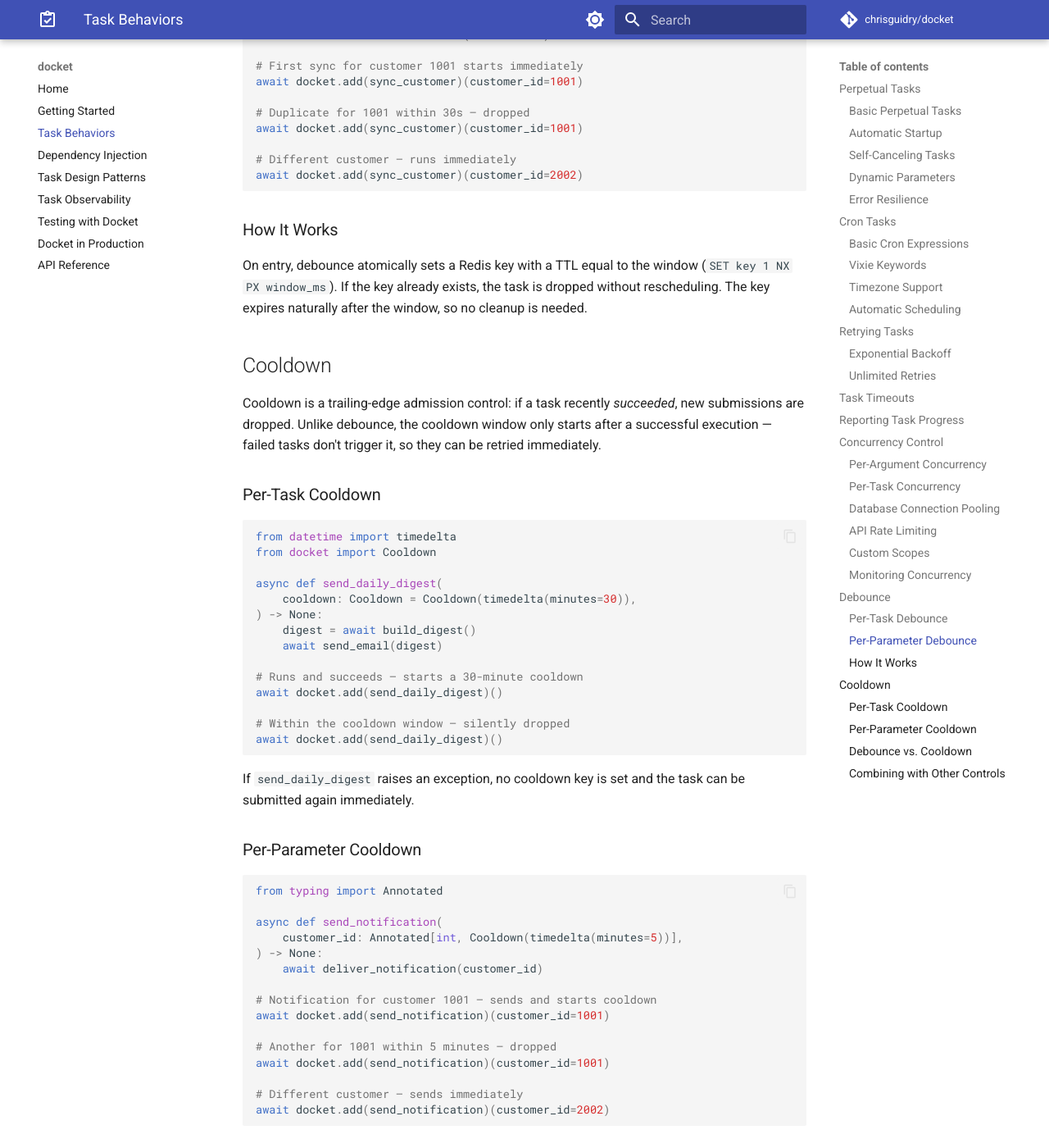
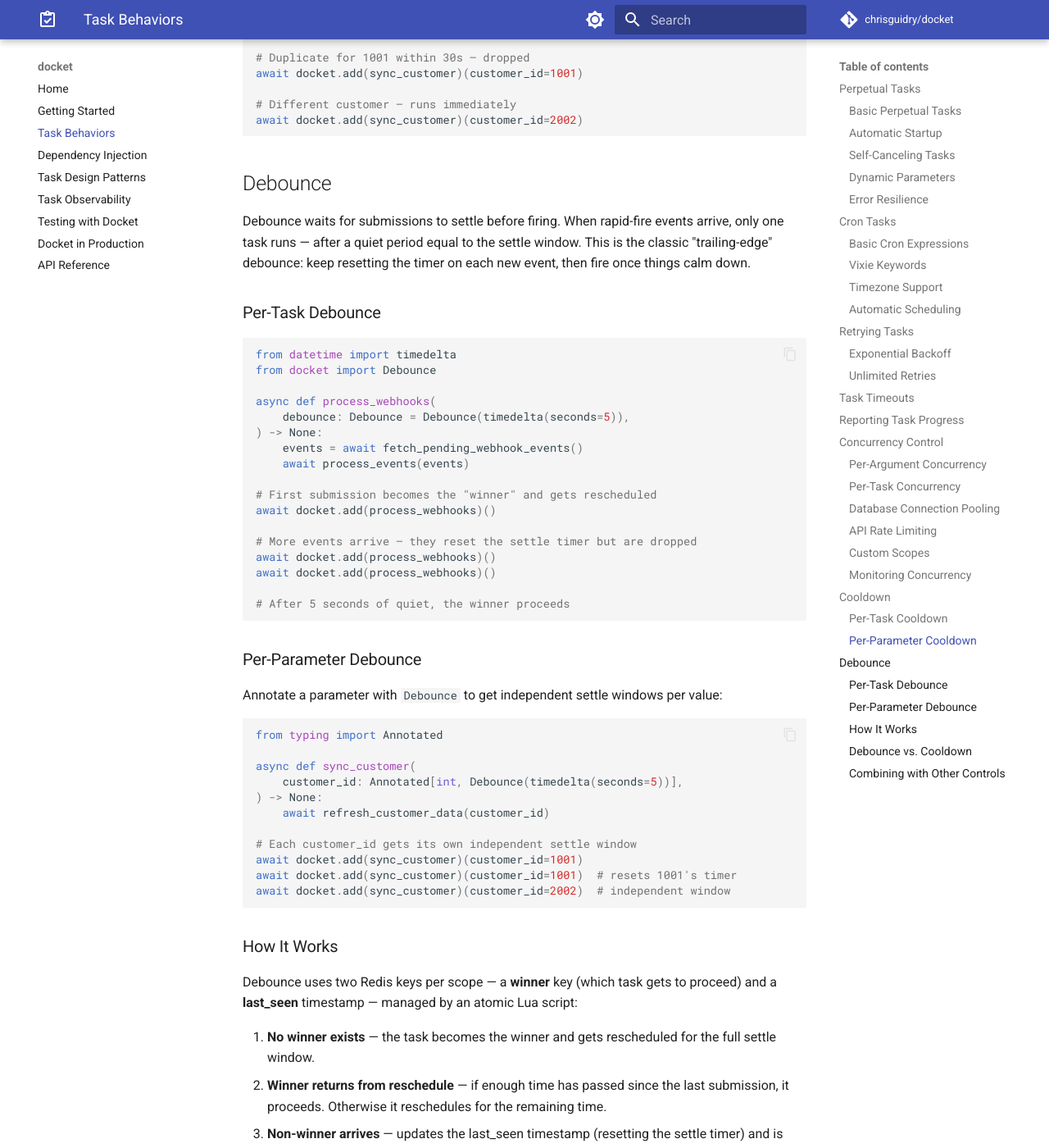
Before and after one commit to chrisguidry/docket, an MkDocs documentation site: the page built from docs/task-behaviors.md, in a window 1280 px wide and 1400 px high, scrolled down 9859 px. Shown: the whole window at 82% size. Built offline with MkDocs 1.6.1 and Material for MkDocs 9.7.7, drawn with Linux system fonts in a browser that asks for light colours; comment, search, counter and statistics services are not loaded; some of the changed text lies outside the part shown.

Commit message:
Rework Debounce/Cooldown semantics and add true debounce
After reviewing what we shipped in 1b08852, we realized the names were backwards:
what we called "Debounce" (execute first, drop duplicates) is really a cooldown,
and we were missing true debounce (wait for things to settle, then fire once).

- **Cooldown** (formerly Debounce): same SET NX PX logic, just renamed with
  `cooldown:` key prefix
- **Debounce** (new): Lua script with winner + last_seen keys. First submission
  becomes the winner and bounces via reschedule until the settle window passes
  without new activity, then proceeds. Non-winners are immediately dropped.
- Removed the old success-anchored Cooldown (check on entry, set on exit)
- Added `retry_delay` to `AdmissionBlocked` so Debounce can tell the worker
  exactly how long to wait rather than using the fixed default

Closes #322, closes #161.

Co-Authored-By: Claude Opus 4.6 <noreply@anthropic.com>

````diff
--- a/docs/task-behaviors.md
+++ b/docs/task-behaviors.md
@@ -421,20 +421,18 @@ async def monitor_concurrency_usage() -> None:
     duplication and is consistent with Debounce, Cooldown, and other
     dependencies.
 
-## Debounce
+## Cooldown
 
-Debounce is a leading-edge admission control: if a task was recently started, duplicate submissions within the window are silently dropped. This is useful for deduplicating rapid-fire events like webhooks, where the same event may arrive multiple times in quick succession.
+Cooldown executes the first submission immediately, then drops duplicates within a window. On entry it atomically sets a Redis key with a TTL (`SET key 1 NX PX window_ms`). If the key already exists the task is silently dropped. The key expires naturally after the window.
 
-### Per-Task Debounce
-
-Apply debounce to the whole task so only one execution can start within the window:
+### Per-Task Cooldown
 
 ```python
 from datetime import timedelta
-from docket import Debounce
+from docket import Cooldown
 
 async def process_webhooks(
-    debounce: Debounce = Debounce(timedelta(seconds=30)),
+    cooldown: Cooldown = Cooldown(timedelta(seconds=30)),
 ) -> None:
     events = await fetch_pending_webhook_events()
     await process_events(events)
@@ -446,15 +444,15 @@ await docket.add(process_webhooks)()
 await docket.add(process_webhooks)()
 ```
 
-### Per-Parameter Debounce
+### Per-Parameter Cooldown
 
-Annotate a parameter with `Debounce` to debounce based on its value. Different values get independent windows:
+Annotate a parameter with `Cooldown` to apply independent windows per value:
 
 ```python
 from typing import Annotated
 
 async def sync_customer(
-    customer_id: Annotated[int, Debounce(timedelta(seconds=30))],
+    customer_id: Annotated[int, Cooldown(timedelta(seconds=30))],
 ) -> None:
     await refresh_customer_data(customer_id)
 
@@ -468,62 +466,65 @@ await docket.add(sync_customer)(customer_id=1001)
 await docket.add(sync_customer)(customer_id=2002)
 ```
 
-### How It Works
+## Debounce
 
-On entry, debounce atomically sets a Redis key with a TTL equal to the window (`SET key 1 NX PX window_ms`). If the key already exists, the task is dropped without rescheduling. The key expires naturally after the window, so no cleanup is needed.
+Debounce waits for submissions to settle before firing. When rapid-fire events arrive, only one task runs — after a quiet period equal to the settle window. This is the classic "trailing-edge" debounce: keep resetting the timer on each new event, then fire once things calm down.
 
-## Cooldown
-
-Cooldown is a trailing-edge admission control: if a task recently _succeeded_, new submissions are dropped. Unlike debounce, the cooldown window only starts after a successful execution — failed tasks don't trigger it, so they can be retried immediately.
-
-### Per-Task Cooldown
+### Per-Task Debounce
 
 ```python
 from datetime import timedelta
-from docket import Cooldown
+from docket import Debounce
 
-async def send_daily_digest(
-    cooldown: Cooldown = Cooldown(timedelta(minutes=30)),
+async def process_webhooks(
+    debounce: Debounce = Debounce(timedelta(seconds=5)),
 ) -> None:
-    digest = await build_digest()
-    await send_email(digest)
+    events = await fetch_pending_webhook_events()
+    await process_events(events)
 
-# Runs and succeeds — starts a 30-minute cooldown
-await docket.add(send_daily_digest)()
+# First submission becomes the "winner" and gets rescheduled
+await docket.add(process_webhooks)()
 
-# Within the cooldown window — silently dropped
-await docket.add(send_daily_digest)()
+# More events arrive — they reset the settle timer but are dropped
+await docket.add(process_webhooks)()
+await docket.add(process_webhooks)()
+
+# After 5 seconds of quiet, the winner proceeds
 ```
 
-If `send_daily_digest` raises an exception, no cooldown key is set and the task can be submitted again immediately.
+### Per-Parameter Debounce
 
-### Per-Parameter Cooldown
+Annotate a parameter with `Debounce` to get independent settle windows per value:
 
 ```python
 from typing import Annotated
 
-async def send_notification(
-    customer_id: Annotated[int, Cooldown(timedelta(minutes=5))],
+async def sync_customer(
+    customer_id: Annotated[int, Debounce(timedelta(seconds=5))],
 ) -> None:
-    await deliver_notification(customer_id)
+    await refresh_customer_data(customer_id)
 
-# Notification for customer 1001 — sends and starts cooldown
-await docket.add(send_notification)(customer_id=1001)
+# Each customer_id gets its own independent settle window
+await docket.add(sync_customer)(customer_id=1001)
+await docket.add(sync_customer)(customer_id=1001)  # resets 1001's timer
+await docket.add(sync_customer)(customer_id=2002)  # independent window
+```
 
-# Another for 1001 within 5 minutes — dropped
-await docket.add(send_notification)(customer_id=1001)
+### How It Works
 
-# Different customer — sends immediately
-await docket.add(send_notification)(customer_id=2002)
-```
+Debounce uses two Redis keys per scope — a **winner** key (which task gets to proceed) and a **last_seen** timestamp — managed by an atomic Lua script:
+
+1. **No winner exists** — the task becomes the winner and gets rescheduled for the full settle window.
+2. **Winner returns from reschedule** — if enough time has passed since the last submission, it proceeds. Otherwise it reschedules for the remaining time.
+3. **Non-winner arrives** — updates the last_seen timestamp (resetting the settle timer) and is immediately dropped.
 
 ### Debounce vs. Cooldown
 
-| | Debounce | Cooldown |
+| | Cooldown | Debounce |
 |---|---|---|
-| **When does the window start?** | When the task _starts_ | When the task _succeeds_ |
-| **Failed tasks** | Still block the window | Don't trigger cooldown |
-| **Good for** | Deduplicating incoming events | Rate-limiting outgoing side effects |
+| **Behavior** | Execute first, drop duplicates | Wait for quiet, then execute |
+| **Window anchored to** | First execution | Last submission |
+| **Good for** | Deduplicating rapid-fire events | Batching bursts into one action |
 
 ### Combining with Other Controls
 
````
Also changed, not shown: 6 other files.
